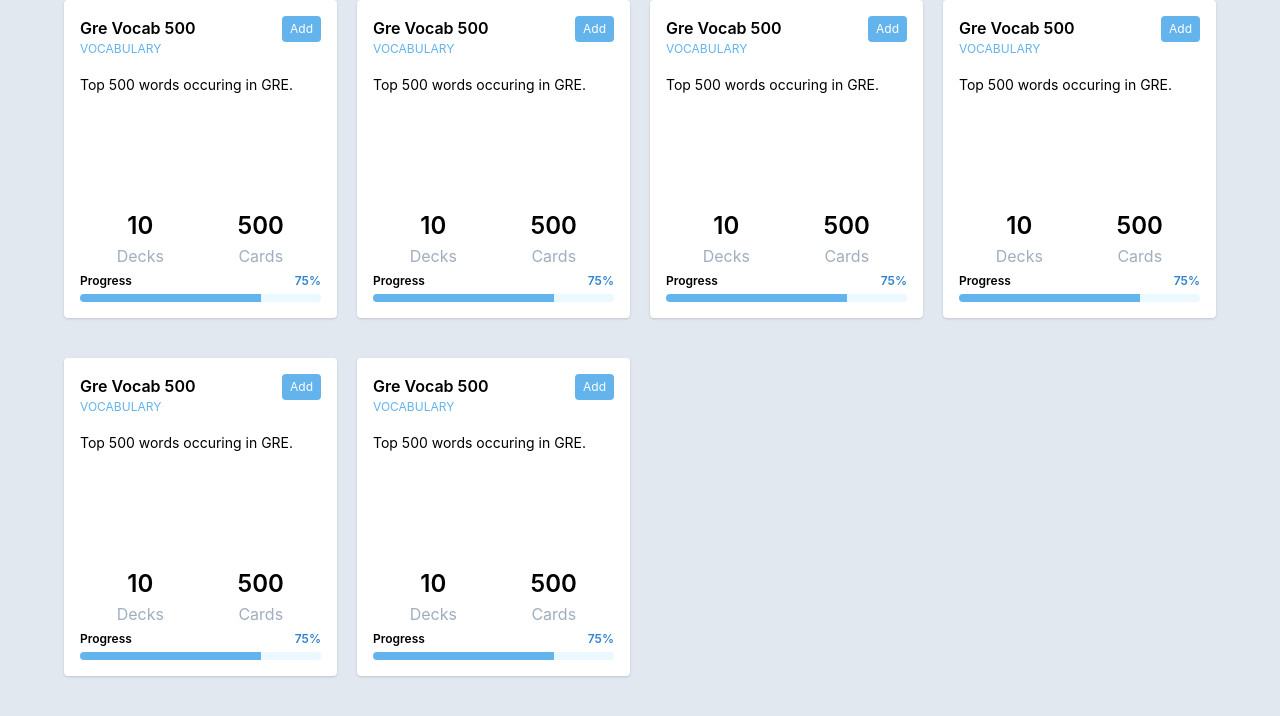
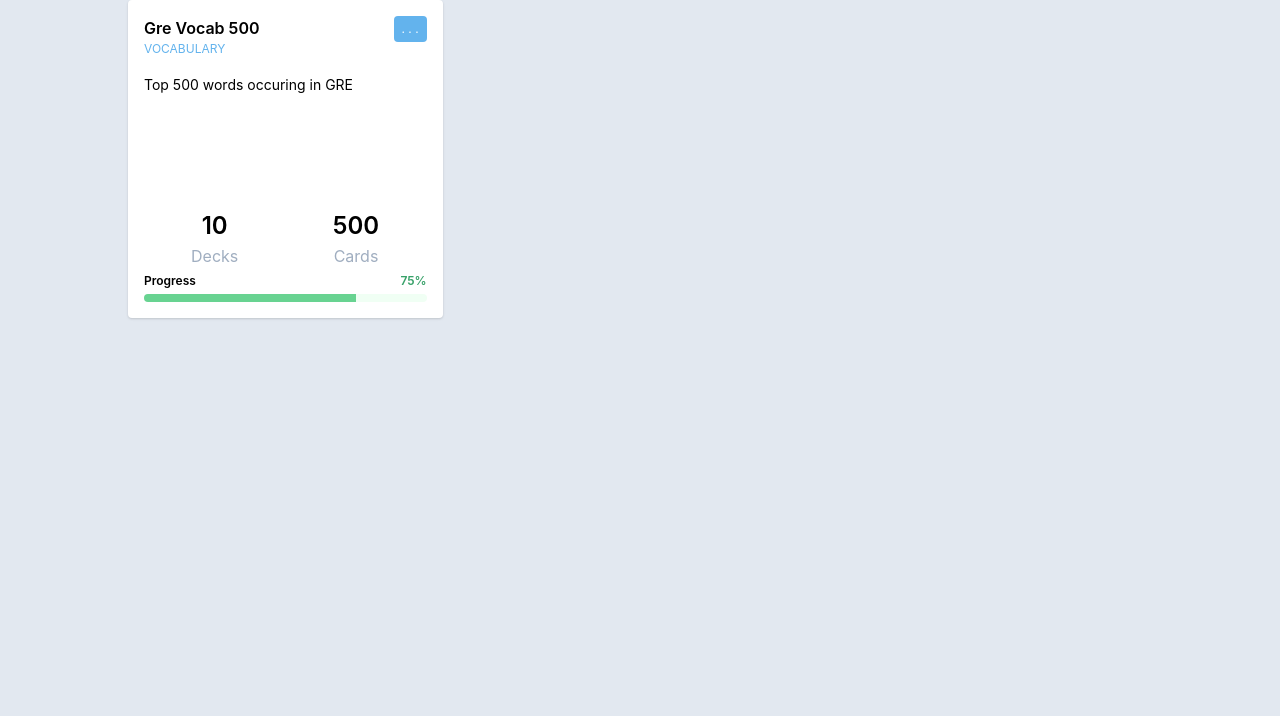
Before and after one commit to StTronn/vocapp, a React (Create React App) app in the folder client/: page /setviewer in a window 1280 px wide. Shown: the top 716 px of the page. Built offline with nearby package versions, Linux system fonts and the light colour scheme.

Commit message:
data binding

```diff
--- a/client/src/App.js
+++ b/client/src/App.js
@@ -10,13 +10,17 @@ const data = [
     id: 1,
     name: "Gre Vocab 500",
     tag: "Vocabulary",
-    info: "Top 500 words occuring in GRE",
+    desc: "Top 500 words occuring in GRE",
     decksCount: 10,
     CardsCount: 500,
     progress: 75,
     decks: [
       {
         id: 1,
+        name: "Common 1",
+        learned: 26,
+        New: 26,
+        Starred: 0,
         cards: [
           { front: "stren", back: "strict in lifestyle and nature" },
           { front: "etheral", back: "Delicate in touch, out of this world" },
@@ -25,6 +29,10 @@ const data = [
 
       {
         id: 2,
+        name: "Common 2",
+        learned: 26,
+        New: 26,
+        Starred: 0,
         cards: [
           { front: "stren", back: "strict in lifestyle and nature" },
           { front: "etheral", back: "Delicate in touch, out of this world" },
@@ -40,10 +48,14 @@ function App() {
       <div className=" mx-4  lg:mx-16">
         <Switch>
           <Route path="/setviewer">
-            <SetViewerWrapper />
+            <SetViewerWrapper sets={data} />
           </Route>
           <Route path="/set">
             <DeckViewerWrapper />
+          </Route>
+
+          <Route path="/card">
+            <Card />
           </Route>
           <Route path="/">
             <Card />
--- a/client/src/components/DeckViewer.js
+++ b/client/src/components/DeckViewer.js
@@ -1,5 +1,7 @@
 import React from "react";
+import { useHistory } from "react-router-dom";
 import styled from "styled-components";
+import Progress from "./Progress";
 
 const Cointainer = styled.div`
   display: grid;
@@ -7,24 +9,56 @@ const Cointainer = styled.div`
   column-gap: 20px;
 `;
 
+// fetch decks list for current set
+const decks = [
+  {
+    id: 1,
+    name: "Common 1",
+    learned: 26,
+    New: 26,
+    starred: 0,
+    cards: [
+      { front: "stren", back: "strict in lifestyle and nature" },
+      { front: "etheral", back: "Delicate in touch, out of this world" },
+    ],
+  },
+
+  {
+    id: 2,
+    name: "Common 2",
+    learned: 26,
+    New: 26,
+    starred: 0,
+    cards: [
+      { front: "stren", back: "strict in lifestyle and nature" },
+      { front: "etheral", back: "Delicate in touch, out of this world" },
+    ],
+  },
+];
+
 const DeckViewerWrapper = () => {
   return (
     <Cointainer className="grid-cols-1 lg:grid-cols-4">
-      <DeckViewer />
-      <DeckViewer />
-      <DeckViewer />
-      <DeckViewer />
-      <DeckViewer />
+      {decks.map((e) => (
+        <DeckViewer deck={e} key={e.id} />
+      ))}
     </Cointainer>
   );
 };
 
-const DeckViewer = () => {
+const DeckViewer = ({ deck }) => {
+  const { name, learned, New, starred } = deck;
+  const history = useHistory();
   return (
-    <div className="bg-white rounded  p-4 shadow">
+    <div
+      onClick={() => {
+        history.push("/card");
+      }}
+      className="bg-white cursor-pointer rounded  p-4 shadow"
+    >
       <div className="flex">
         <div className="w-2/3 text-left ">
-          <h1 className="font-semibold">Deck 1</h1>
+          <h1 className="font-semibold">{name ? name : "Deck+index"}</h1>
         </div>
         <div className="w-1/3"></div>
       </div>
@@ -35,35 +69,26 @@ const DeckViewer = () => {
         <div className="flex">
           <div className="w-1/3 flex-col">
             <span className="flex justify-center text-2xl  font-semibold">
-              26
+              {learned ? learned : "-"}
             </span>
             <span className="flex justify-center text-blue-600">Learned</span>
           </div>
           <div className="w-1/3 flex-col">
             <span className="flex justify-center text-2xl font-semibold">
-              24
+              {New ? New : "-"}
             </span>
             <span className="flex justify-center text-teal-600">New</span>
           </div>
 
           <div className="w-1/3 flex-col">
             <span className="flex justify-center text-2xl font-semibold">
-              0
+              {starred ? starred : "-"}
             </span>
-            <span className="flex justify-center text-gray-500">Stared</span>
+            <span className="flex justify-center text-gray-500">Starred</span>
           </div>
         </div>
       </div>
-      <div className="flex">
-        <span className="text-xs font-semibold py-1">Progress</span>
-        <span className="text-xs font-semibold py-1 ml-auto text-blue-600">
-          75%
-        </span>
-      </div>
-      <div className="flex">
-        <div className="w-3/4 h-2 rounded rounded-r-none bg-blue-400" />
-        <div className="w-1/4 h-2 rounded rounded-l-none bg-blue-100" />
-      </div>
+      <Progress progress={50} />
     </div>
   );
 };
--- /dev/null
+++ b/client/src/components/Progress.js
@@ -0,0 +1,37 @@
+import React from "react";
+import styled from "styled-components";
+
+const Line = styled.div`
+  width: ${(props) => props.width}%;
+`;
+
+/*
+ * props->
+ * progress (range 0 to 100)
+ */
+
+const Progress = ({ progress }) => {
+  if (!progress) progress = 0;
+  return (
+    <>
+      <div className="flex">
+        <span className="text-xs font-semibold py-1">Progress</span>
+        <span className="text-xs font-semibold py-1 ml-auto text-green-600">
+          {progress}%
+        </span>
+      </div>
+      <div className="flex">
+        <Line
+          width={progress}
+          className=" h-2 rounded rounded-r-none bg-green-400"
+        />
+        <Line
+          width={100 - progress}
+          className=" h-2 rounded rounded-l-none bg-green-100"
+        />
+      </div>
+    </>
+  );
+};
+
+export default Progress;
--- a/client/src/components/SetViewer.js
+++ b/client/src/components/SetViewer.js
@@ -1,66 +1,78 @@
 import React from "react";
+import { useHistory } from "react-router-dom";
 import styled from "styled-components";
+import Progress from "./Progress";
 
 const Cointainer = styled.div`
   display: grid;
-  row-gap: 40px;
-  column-gap: 20px;
+  row-gap: 80px;
+  column-gap: 40px;
 `;
 
-const SetViewerWrapper = () => {
+const SetViewerWrapper = ({ sets }) => {
   return (
-    <Cointainer className="grid-cols-1 lg:grid-cols-4">
-      <SetViewer />
-      <SetViewer />
-      <SetViewer />
-      <SetViewer />
-      <SetViewer />
-      <SetViewer />
+    <Cointainer className="grid-cols-1 mx-2 md:grid-cols-2 xl:grid-cols-3 lg:mx-16">
+      {sets.map((e, i) => (
+        <SetViewer key={i} set={e} />
+      ))}
     </Cointainer>
   );
 };
 
-const SetViewer = () => {
+/*
+ * props->
+ * set {
+ *  id
+ *  name
+ *  tag
+ *  desc
+ *  deckCount
+ *  CardCount
+ * }
+ * progress (1 to 100)
+ */
+
+const SetViewer = ({ set }) => {
+  const { name, tag, desc, decksCount, CardsCount, progress, id } = set;
+  const history = useHistory();
   return (
-    <div className="bg-white rounded  p-4 shadow">
+    <div
+      onClick={() => {
+        history.push(`/set/id=${id}`);
+      }}
+      className="bg-white cursor-pointer rounded  p-4 shadow"
+    >
       <div className="flex">
         <div className="w-2/3 text-left ">
-          <h1 className="font-semibold">Gre Vocab 500</h1>
+          <h1 className="font-semibold">{name}</h1>
           <span className="block text-xs uppercase text-blue-400">
-            Vocabulary
+            {tag ? tag : ""}
           </span>
         </div>
         <div className="w-1/3">
           <span className="float-right text-xs bg-blue-400 rounded px-2 py-1 text-white">
-            Add
+            . . .
           </span>
         </div>
       </div>
-      <div className="py-4 text-sm" style={{ minHeight: "150px" }}>
-        Top 500 words occuring in GRE.
+      <div className="py-4 text-sm " style={{ minHeight: "150px" }}>
+        {desc ? desc : ""}
       </div>
       <div className="flex">
         <div className="w-1/2 flex-col">
-          <span className="flex justify-center text-2xl font-semibold">10</span>
+          <span className="flex justify-center text-2xl font-semibold">
+            {decksCount ? decksCount : "-"}
+          </span>
           <span className="flex justify-center text-gray-500">Decks</span>
         </div>
         <div className="w-1/2 flex-col">
           <span className="flex justify-center text-2xl font-semibold">
-            500
+            {CardsCount ? CardsCount : "-"}
           </span>
           <span className="flex justify-center text-gray-500">Cards</span>
         </div>
       </div>
-      <div className="flex">
-        <span className="text-xs font-semibold py-1">Progress</span>
-        <span className="text-xs font-semibold py-1 ml-auto text-blue-600">
-          75%
-        </span>
-      </div>
-      <div className="flex">
-        <div className="w-3/4 h-2 rounded rounded-r-none bg-blue-400" />
-        <div className="w-1/4 h-2 rounded rounded-l-none bg-blue-100" />
-      </div>
+      <Progress progress={progress} />
     </div>
   );
 };
```
